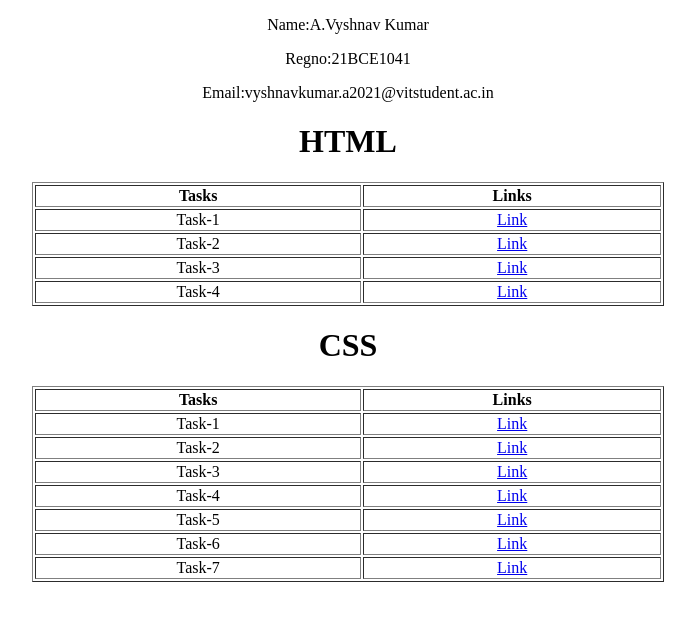
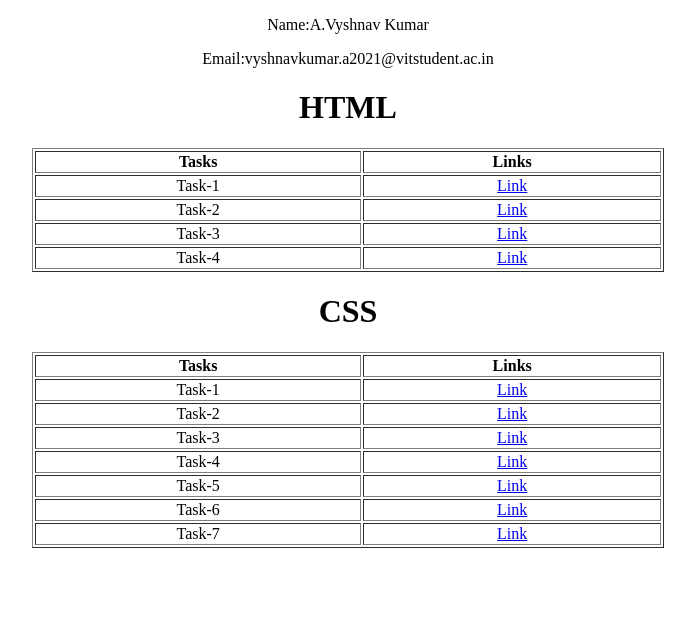
Before and after one commit to Vyshnav31/Mern_Stack, a plain HTML site: page index.html in a window 1280 px wide. Shown: the whole page, without its empty margins (292-987 px from the left). Drawn offline with Linux system fonts and the light colour scheme.

Commit message:
Update index.html

```diff
--- a/index.html
+++ b/index.html
@@ -15,7 +15,6 @@
 </head>
 <body>
     <p>Name:A.Vyshnav Kumar</p>
-    <p>    Regno:21BCE1041 </p>
      <p>Email:vyshnavkumar.a2021@vitstudent.ac.in</p>
     <h1>HTML</h1>
     <table border="1">
```
